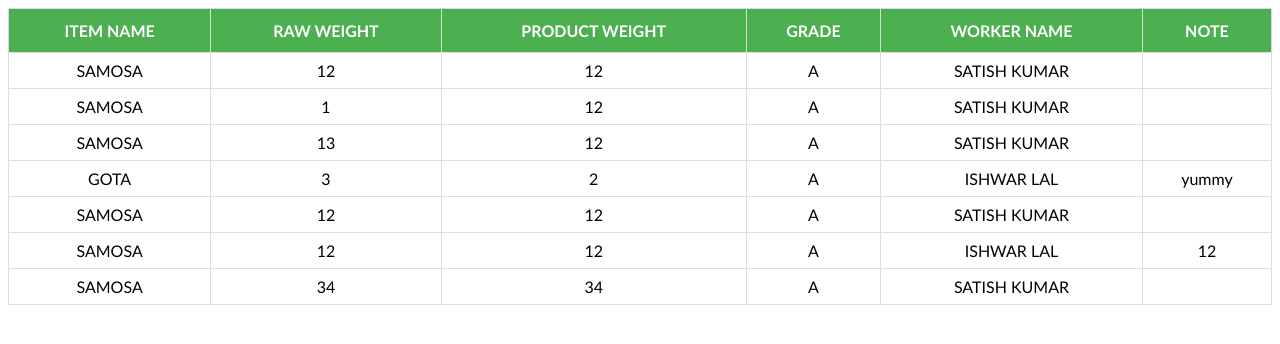
After one commit to AASunasara/TasteFeatDjango, a Django app: page /show/ in a window 1280 px wide. The commit adds this page. Shown: the top 344 px of the page. Run offline with Django 3.2, Linux system fonts and the light colour scheme; a user stored in the database is signed in; data comes from the database, SQL or seed files in the repository; both versions use the stored data as it was after the commit.

Commit message:
very well designed

```diff
--- a/cal/models.py
+++ b/cal/models.py
@@ -6,7 +6,7 @@ from datetime import date, datetime
 worker_names = (
 
     ('satish kumar', 'SATISH KUMAR'),
-    ('ronaji','RONAJI'),
+    ('rona ji','RONA JI'),
     ('ishwar lal','ISHWAR LAL'),
     ('babu','BABU'),
     ('sanjay','SANJAY'),
@@ -30,11 +30,11 @@ grades = (
 )
 
 class items(models.Model):
-    item_names = models.CharField(max_length=50, choices=item_names, default="SAMOSA")
+    item_names = models.CharField(max_length=50, choices=item_names)
     rweight = models.IntegerField(default=0.0)
     iweight = models.IntegerField(default=0.0)
-    grade = models.CharField(max_length=1, choices=grades, default="A")
-    worker = models.CharField(max_length=50, choices=worker_names, default="SATISH KUMAR")
+    grade = models.CharField(max_length=1, choices=grades)
+    worker = models.CharField(max_length=50, choices=worker_names )
     note = models.CharField(max_length=200, blank=True)
     user_id = models.ForeignKey(User, on_delete=models.CASCADE, null=True)
     date = models.DateField(default = date.today)
--- /dev/null
+++ b/cal/static/css/show.css
@@ -0,0 +1,34 @@
+.container {
+    text-transform: uppercase;
+    text-align: center;
+    align-content: center;
+    font-family: "Trebuchet MS", Arial, Helvetica, sans-serif;
+    border-collapse: collapse;
+    width: 100%;
+}
+
+.container td, .container th {
+
+    border: 1px solid #ddd;
+    padding: 8px;
+}
+
+/* .container tr:nth-child(even){background-color: #f2f2f2;
+} */
+
+.container tr:hover {background-color: #ddd;}
+
+
+
+.container th {
+
+    padding-top: 12px;
+    padding-bottom: 12px;
+    background-color: #4CAF50;
+    color: white;
+
+}
+.note {
+
+    text-transform: none;
+}
--- a/cal/templates/home.html
+++ b/cal/templates/home.html
@@ -19,6 +19,7 @@
             <a class="nav-item" href="{% url 'home' %}">Home</a>
             <a class="nav-item" href="{% url 'logout' %}">Logout</a>
             <a class="nav-item" href="{% url 'day' %}">Day</a>
+            <a class="nav-item" href="{% url 'show' %}">Show</a>
 
         </nav>
 
@@ -41,7 +42,7 @@
             </div><br>
 
             <div>
-                <label for="rweight">Row Weight:</label>
+                <label for="rweight">Raw Weight:</label>
                 <input type="number" min="0.0" step="0.01" id="rweight" name="rweight" >
             </div><br>
 
@@ -63,10 +64,9 @@
             <div>
                 <label for="note" class="label">Note:</label>
                 <textarea rows="3" cols="30" id="note" name="note" class = "textarea"></textarea>
-                <!-- <input  type = "text" id="note" name="note"class = "note"> -->
             </div><br>
 
-                <button type="submit">sbmt</button>
+                <button type="submit">Add</button>
 
         </form>
         </div>
--- /dev/null
+++ b/cal/templates/show.html
@@ -0,0 +1,44 @@
+{% load static %}
+
+
+
+<!DOCTYPE html>
+<html>
+    <head>
+        <title>showwww</title>
+        <link href="{% static  'css/show.css' %}" type="text/css" rel="stylesheet">
+    </head>
+    <body>
+
+        <table class="container">
+
+            <tr>
+                <th>Item name</th>
+                <th>Raw weight</th>
+                <th>Product weight</th>
+                <th>Grade</th>
+                <th>Worker Name</th>
+                <th>Note</th>
+
+            </tr>
+
+            {% if all_items %}
+                {% for things in all_items %}
+
+            <tr class="table-secondary">
+                <td class="striker">{{ things.item_names }}</td>
+                <td class="striker">{{ things.iweight }}</td>
+                <td class="striker">{{ things.rweight }}</td>
+                <td class="striker">{{ things.grade }}</td>
+                <td class="striker">{{ things.worker }}</td>
+                <td class="note">{{ things.note }}</td>
+
+            </tr>
+
+              {% endfor %}
+          {% endif %}
+        </table>
+
+
+    </body>
+</html>
--- a/cal/urls.py
+++ b/cal/urls.py
@@ -9,4 +9,5 @@ urlpatterns = [
     path('logout/', views.logout_view, name='logout'),
     path('home/', views.home, name='home'),
     path('day/', views.day, name='day'),
+    path('show/', views.show, name='show'),
 ]
--- a/cal/views.py
+++ b/cal/views.py
@@ -55,6 +55,12 @@ def logout_view(request):
     messages.success(request, 'You have been just logged out!', extra_tags='logout')
     return redirect('login')
 
+@login_required(login_url='login')
+def show(request):
+    all_items = items.objects.filter(user_id=request.user)
+    return render(request, 'show.html', {'all_items': all_items})
+
+
 """
 class CreateItemView(CreateView):
     model = items
```
Also changed, not shown: cal/static/css/day.css (added, +72 -0 lines), cal/templates/day.html (+10 -3 lines), cal/migrations/0009_auto_20200228_1311.py (added), cal/migrations/0010_auto_20200228_1352.py (added), db.sqlite3.
